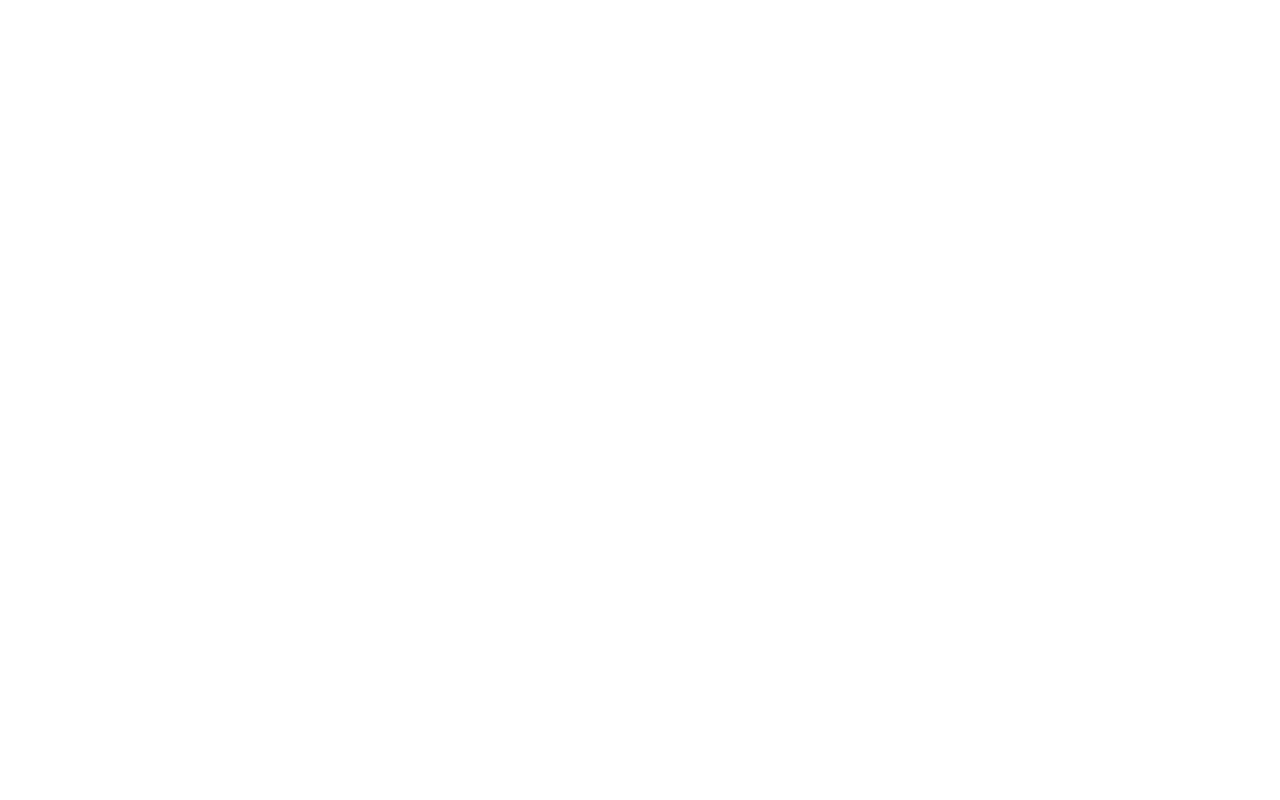
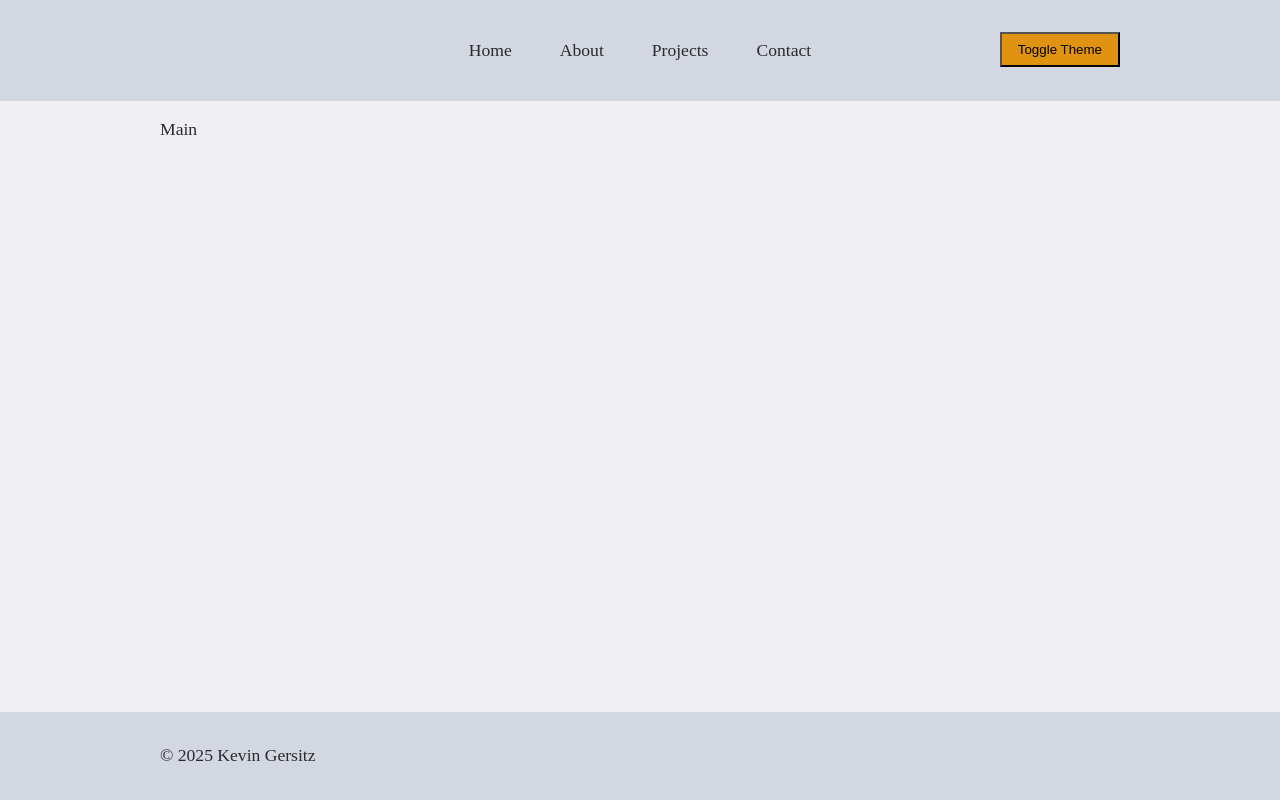
Before and after one commit to KevinGersitz/static-portfolio-website, a plain HTML site: page about.html in a window 1280 px wide. Drawn offline with Linux system fonts and the light colour scheme.

Commit message:
Added basic layout, added dark/light mode toggle

```diff
--- a/about.html
+++ b/about.html
@@ -0,0 +1,36 @@
+<!DOCTYPE html>
+<html lang="en">
+  <head>
+    <meta charset="UTF-8" />
+    <meta name="viewport" content="width=device-width, initial-scale=1.0" />
+    <link rel="stylesheet" href="css/style.css" />
+    <title>Home</title>
+  </head>
+
+  <body>
+    <header>
+      <div class="container">
+        <nav class="navbar">
+          <a href="/index.html">Home</a>
+          <a href="/about.html">About</a>
+          <a href="/projects.html">Projects</a>
+          <a href="/contact.html">Contact</a>
+        </nav>
+        <button id="themeToggle">Toggle Theme</button>
+      </div>
+    </header>
+
+    <main>
+      <div class="container">
+        <p>Main</p>
+      </div>
+    </main>
+
+    <footer>
+      <div class="container">
+        <p>© 2025 Kevin Gersitz</p>
+      </div>
+    </footer>
+    <script src="js/script.js"></script>
+  </body>
+</html>
--- a/css/style.css
+++ b/css/style.css
@@ -0,0 +1,120 @@
+:root {
+    --bg-color: #f0f0f4;
+    --text-color: #2a2a2a;
+    --header-bg: #d3d7e2;
+    --footer-bg: #d3d7e2;
+    --accent-color: #446ebc;
+    --button-color: #e09310;
+}
+
+body.dark-mode {
+    --bg-color: #23232b;
+    --text-color: #e5e5e5;
+    --header-bg: #1b1b23;
+    --footer-bg: #1b1b23;
+    --accent-color: #7aa5e4;
+    --button-color: #e89e1b;
+}
+
+body, html {
+    background-color: var(--bg-color);
+    color: var(--text-color);
+    min-height: 100vh;
+    font-size: 1rem;
+    margin: 0;
+    padding: 0;
+    display: flex;
+    flex-direction: column;
+}
+
+header {
+    background-color: var(--header-bg);
+    padding: 1rem 0;
+}
+
+header .container {
+    position: relative;
+    display: flex;
+    justify-content: center;
+    align-items: center;
+    padding: 1rem;
+}
+
+.navbar {
+    display: flex;
+    gap: 1rem;
+}
+
+.navbar a {
+    text-decoration: none;
+    color: var(--text-color);
+    padding: 0.5rem 1rem;
+}
+
+#themeToggle {
+    position: absolute;
+    right: 1rem;
+    top: 1rem;
+    padding: 0.5rem 1rem;
+    cursor: pointer;
+}
+
+main {
+    flex: 1;
+}
+
+footer {
+    background-color: var(--footer-bg);
+    margin: 0;
+    padding: 1rem 0;
+}
+
+a:hover {
+    color: var(--accent-color)
+}
+
+button {
+    background-color: var(--button-color);
+}
+
+.container {
+    max-width: 960px;
+    margin: auto;
+    padding: 0 1rem;
+}
+
+.projects {
+    display: flex;
+    flex-direction: column;
+    gap: 1rem;
+}
+
+.project-card {
+    padding: 1rem;
+    background-color: #f9f9f9;
+    border-radius: 8px;
+}
+
+@media (min-width: 768px) {
+    body {
+        font-size: 1.1rem;
+    }
+
+    .projects {
+        flex-direction: row;
+        flex-wrap: wrap;
+        justify-content: space-between;
+    }
+
+    .project-card {
+        flex: 1 1 calc(50% - 1rem);
+    }
+}
+
+@media (min-width: 1024px) {
+
+    .project-card {
+        flex: 1 1 calc(33.333% - 1rem);
+    }
+
+}
--- a/js/script.js
+++ b/js/script.js
@@ -0,0 +1,22 @@
+document.addEventListener('DOMContentLoaded', () => {
+    const toggleButton = document.getElementById('themeToggle');
+    const body = document.body;
+
+    // Load theme from localStorage on page load
+    const savedTheme = localStorage.getItem('theme');
+    if (savedTheme === 'dark') {
+      body.classList.add('dark-mode');
+    }
+
+    // Toggle theme and save preference
+    toggleButton.addEventListener('click', () => {
+      body.classList.toggle('dark-mode');
+
+      // Save to localStorage
+      if (body.classList.contains('dark-mode')) {
+        localStorage.setItem('theme', 'dark');
+      } else {
+        localStorage.setItem('theme', 'light');
+      }
+    });
+  });
```
Also changed, not shown: contact.html (+36 -0 lines), index.html (+19 -6 lines), projects.html (+36 -0 lines).
